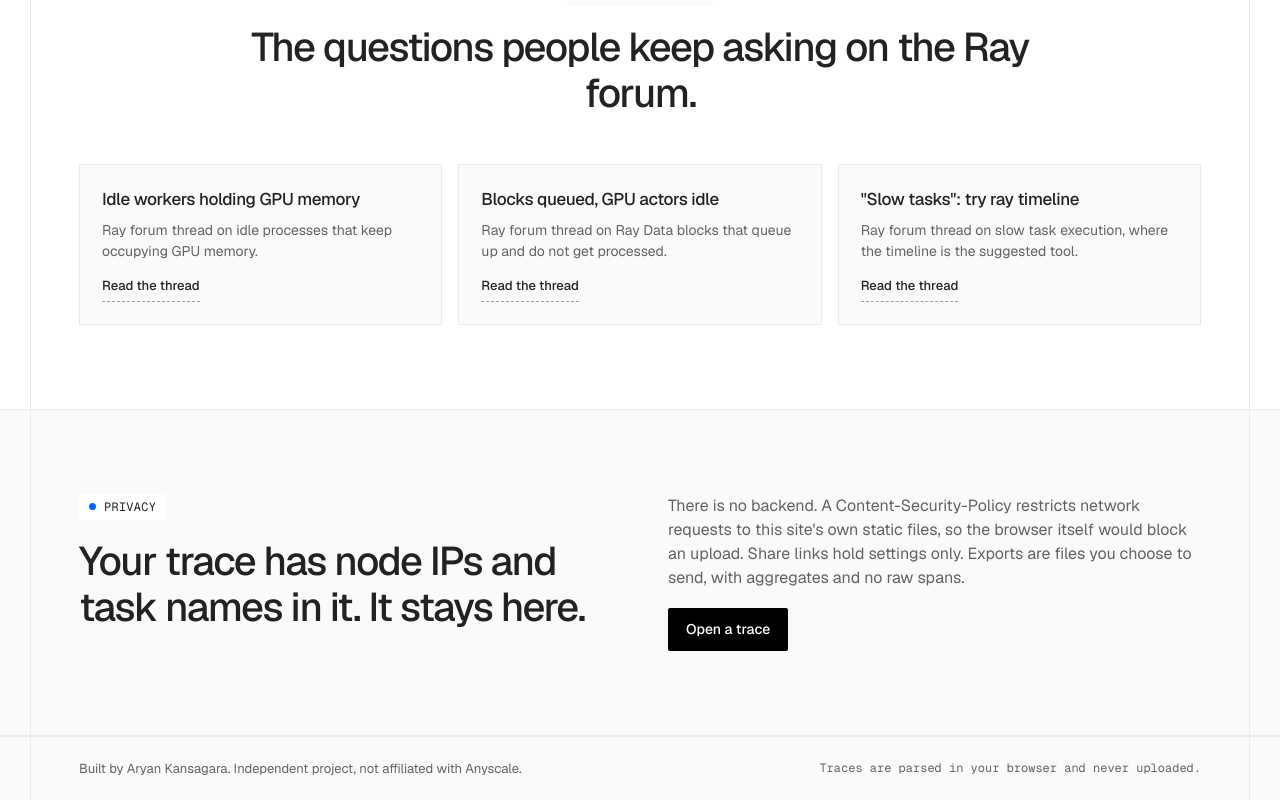
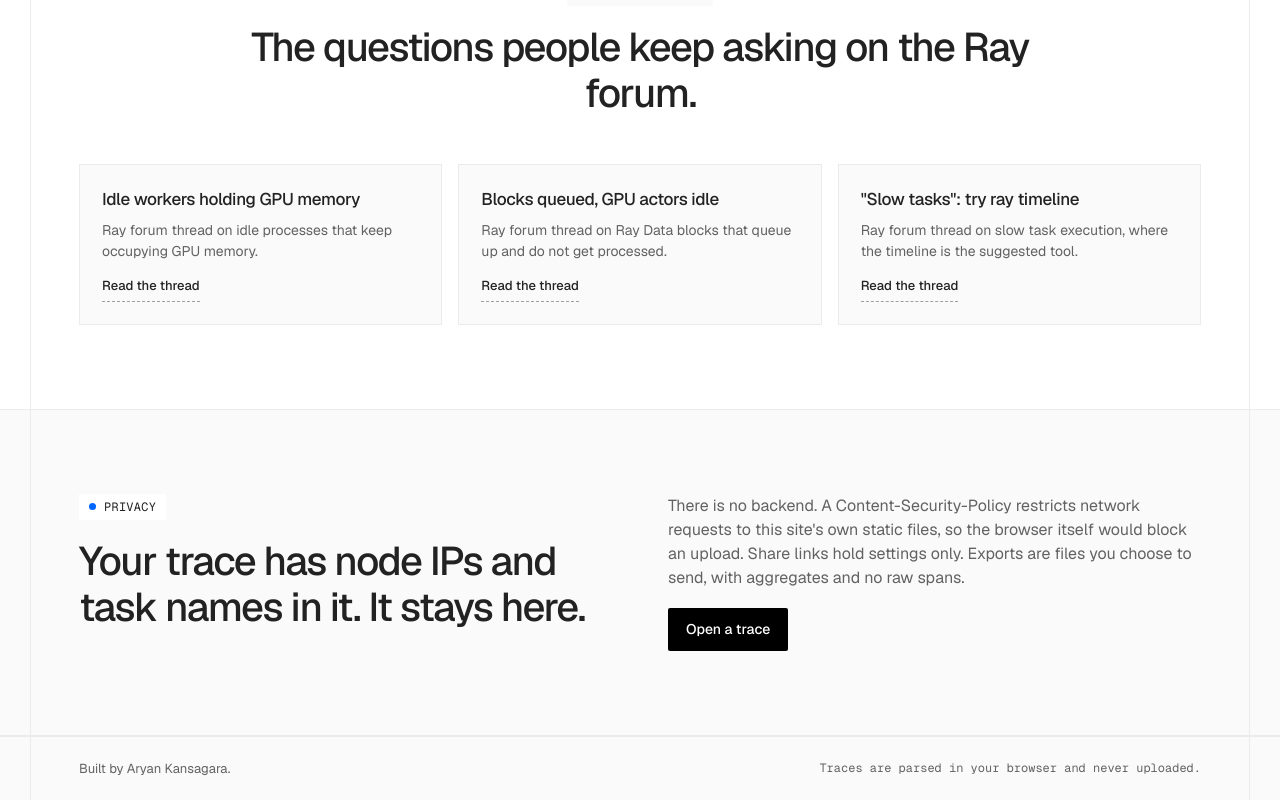
Before and after one commit to AryanKansagara/ray-trace-doctor, a React (Vite) app: page / in a window 1280 px wide. Shown: the part 3089-3889 px from the top of the page. Built offline with nearby package versions, Linux system fonts and the light colour scheme.

Commit message:
Trim footer copy

```diff
--- a/src/App.tsx
+++ b/src/App.tsx
@@ -77,7 +77,7 @@ export function Footer() {
   return (
     <footer className="footer">
       <div className="rails footer-inner">
-        <span>Built by Aryan Kansagara. Independent project, not affiliated with Anyscale.</span>
+        <span>Built by Aryan Kansagara.</span>
         <span className="mono-sm">Traces are parsed in your browser and never uploaded.</span>
       </div>
     </footer>
--- a/src/engine/report.ts
+++ b/src/engine/report.ts
@@ -106,6 +106,6 @@ footer{margin-top:48px;font-size:12px;color:var(--mut)}
 <h2>Diagnoses</h2>${cards}
 <h2>Task types</h2><div style="overflow:auto"><table><thead><tr><th>Type</th><th>Tasks</th><th>Total</th><th>p50</th><th>p95</th><th>Max</th><th>Peak</th></tr></thead><tbody>${types}</tbody></table></div>
 ${issues}
-<footer>This report contains task names and node addresses from the trace, and no raw spans. Same settings: <a href="${esc(appUrl)}${hash ? `#s=${hash}` : ''}">open in Ray Trace Doctor</a>. Built by Aryan Kansagara. Independent project, not affiliated with Anyscale.</footer>
+<footer>This report contains task names and node addresses from the trace, and no raw spans. Same settings: <a href="${esc(appUrl)}${hash ? `#s=${hash}` : ''}">open in Ray Trace Doctor</a>. Built by Aryan Kansagara.</footer>
 </main></body></html>`
 }
```
